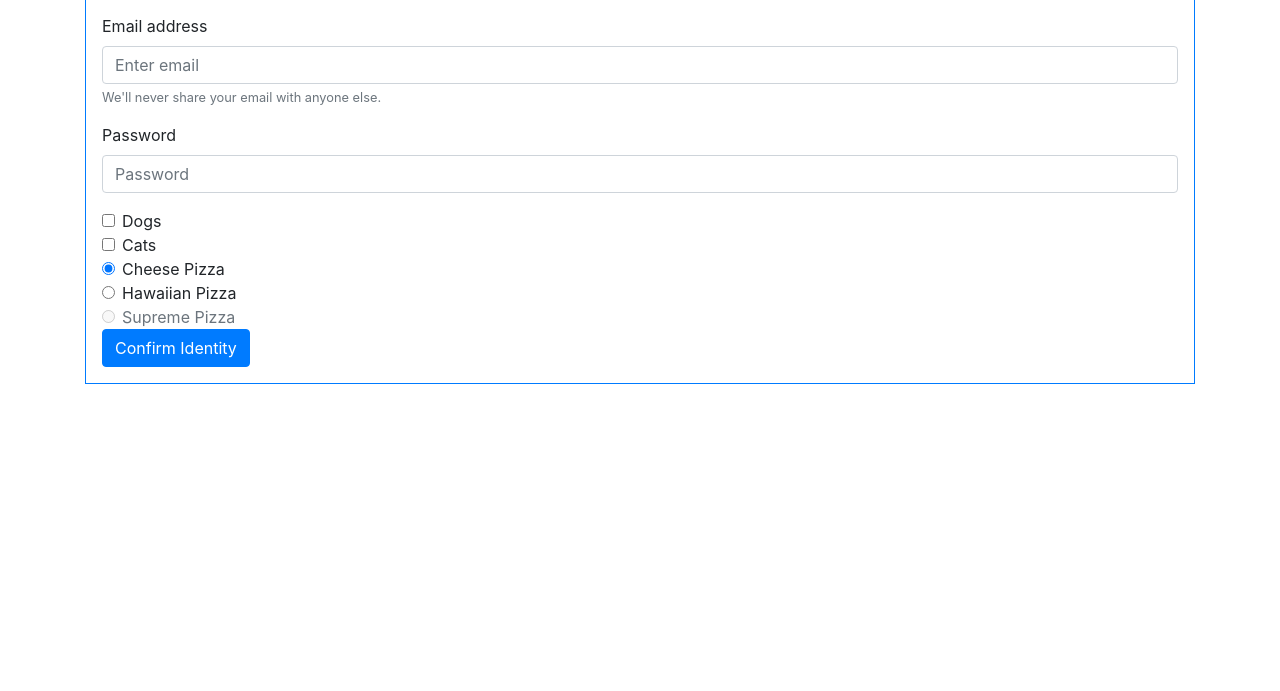
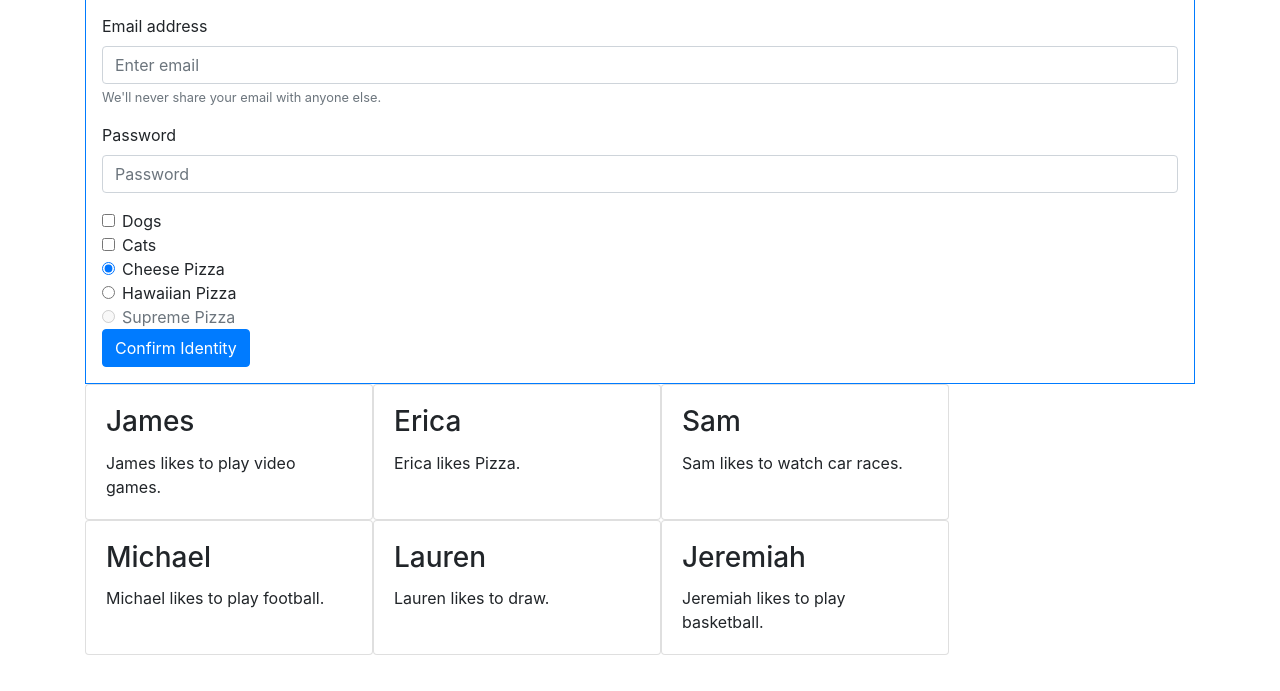
Before and after one commit to qparks753/Bootstrap-4-Drills, a plain HTML site: page index.html in a window 1280 px wide. Shown: the part 83-774 px from the top of the page. Drawn offline with nearby package versions, Linux system fonts and the light colour scheme.

Commit message:
added cards

```diff
--- a/index.html
+++ b/index.html
@@ -72,6 +72,51 @@
                </div>
           </form>
 
+
+            <div class="row mt-0">
+                <div class="card" style="width: 18rem;">
+                    <div class="card-body">
+                      <h3 class="card-title">James</h3>
+                      <p class="card-text">James likes to play video games.</p>
+                    </div>
+                </div>
+
+                <div class="card" style="width: 18em;">
+                    <div class="card-body">
+                      <h3 class="card-title">Erica</h3>
+                      <p class="card-text">Erica likes Pizza.</p>
+                    </div>
+                </div>
+
+                <div class="card" style="width: 18rem;">
+                    <div class="card-body">
+                      <h3 class="card-title">Sam</h3>
+                      <p class="card-text">Sam likes to watch car races.</p>
+                    </div>
+                </div>
+                <div class="w-100 "></div>
+                <div class="card" style="width: 18rem;">
+                    <div class="card-body">
+                      <h3 class="card-title">Michael</h3>
+                      <p class="card-text">Michael likes to play football.</p>
+                    </div>
+                </div>
+
+                <div class="card" style="width: 18rem;">
+                    <div class="card-body">
+                      <h3 class="card-title">Lauren</h3>
+                      <p class="card-text">Lauren likes to draw.</p>
+                    </div>
+                </div>
+
+                <div class="card" style="width: 18rem;">
+                    <div class="card-body">
+                      <h3 class="card-title">Jeremiah </h3>
+                      <p class="card-text">Jeremiah likes to play basketball.</p>
+                    </div>
+                </div>
+            </div>
+
     </div>
 
 
--- a/styles.css
+++ b/styles.css
@@ -6,3 +6,7 @@
 .p-3 {
     padding: $spacer;
 }
+
+.mt-0 {
+    margin: 0;
+  }
```
